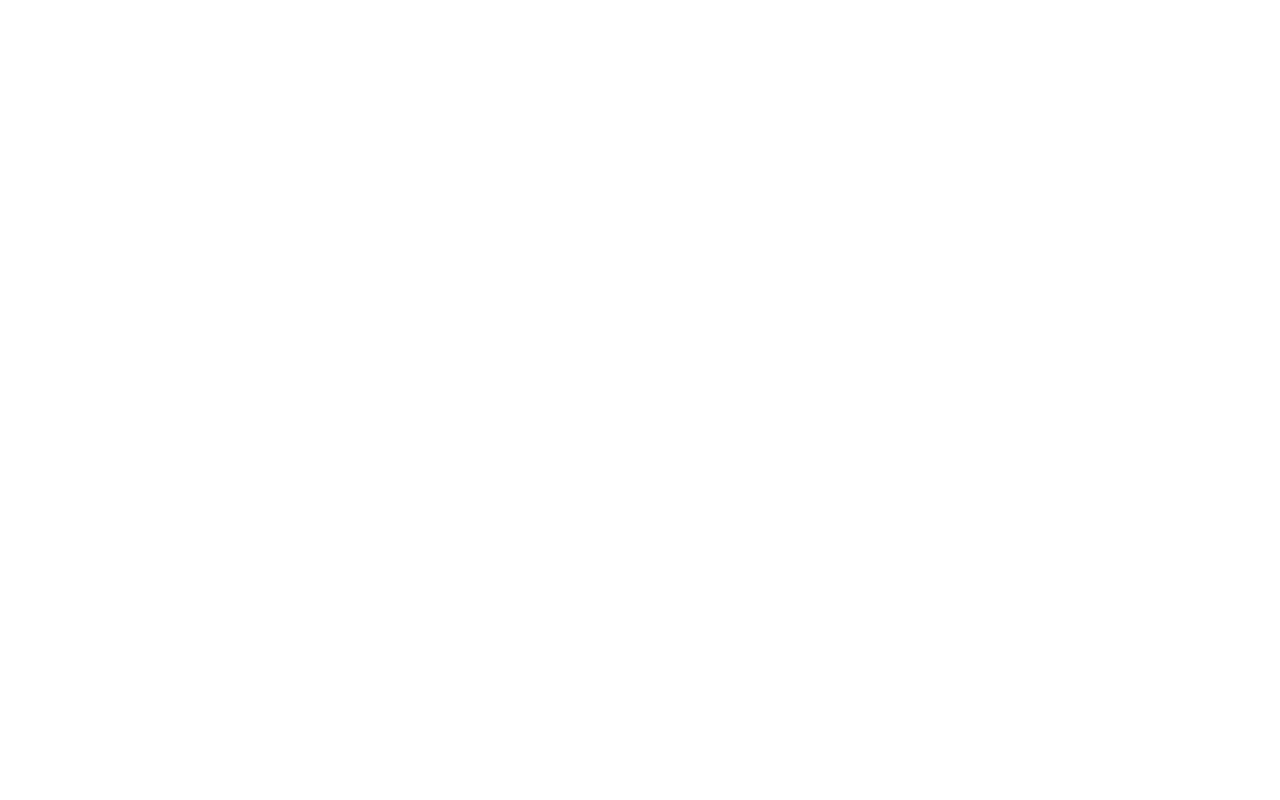
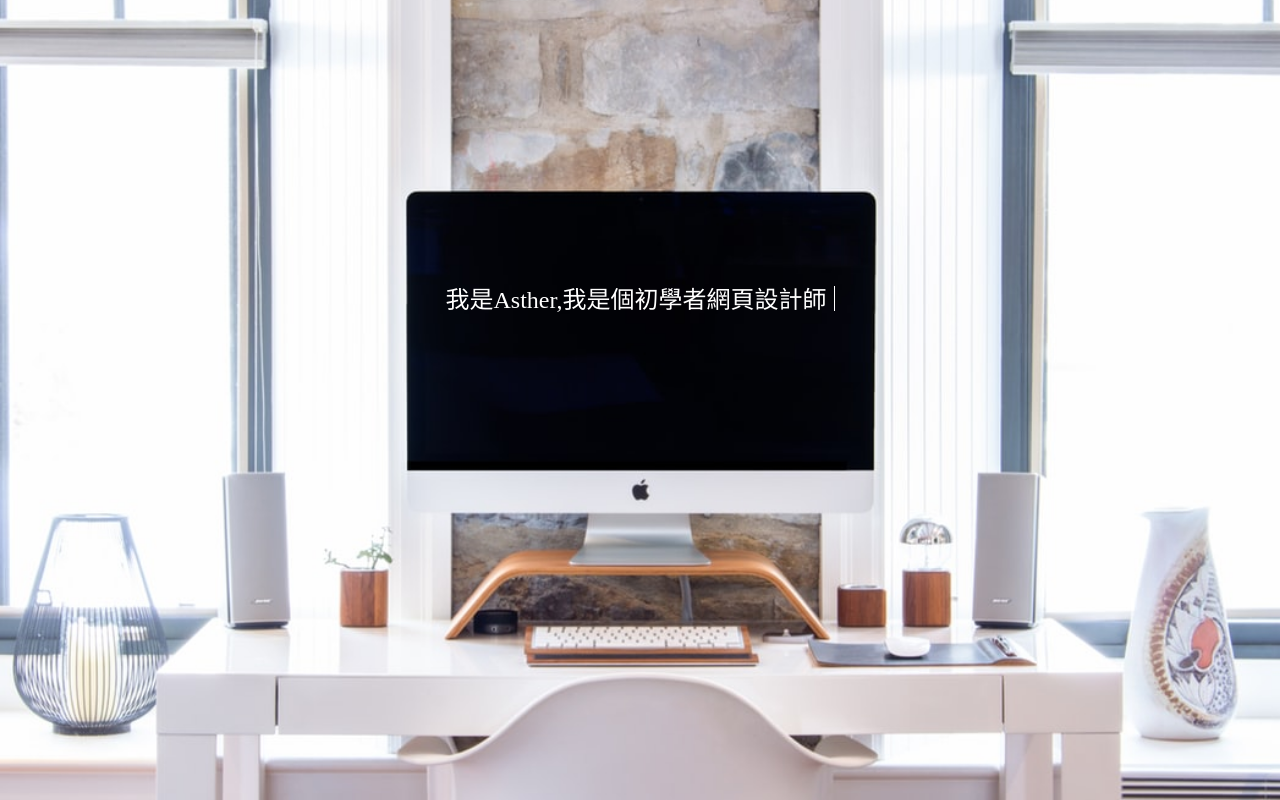
Before and after one commit to Asther1/js--est, a plain HTML site: page index.html in a window 1280 px wide. Drawn offline with Linux system fonts and the light colour scheme.

Commit message:
123122321323

```diff
--- a/index.html
+++ b/index.html
@@ -8,6 +8,7 @@
     <link rel="stylesheet" href="style.css">
 </head>
 <body>
+    <div    id="type">我是Asther,我是個初學者<span id="type-box"></span></div>
     <script src="typeEffect.js"></script>
 </body>
 </html>
--- a/style.css
+++ b/style.css
@@ -0,0 +1,39 @@
+*{
+    margin: 0;
+    padding: 0;
+    font-family: 微軟正黑體;
+}
+
+body{
+    height: 100vh;
+    background-image: url(imgs/computer.jpg);
+    background-size: cover;
+    background-position: center center;
+}
+#type{
+    width: 800px;
+    margin: 0px auto;
+    text-align: center;
+    color: #FFF;
+    padding-top: 280px;
+    font-size: 1.5em;
+}
+#type-box::after{
+    content: "";
+    display: inline-block;
+    width: 1px;
+    height:25px;
+    background-color: #fff;
+    vertical-align: -3.3px;
+    margin-left: 7px;
+    animation: 0.5s infinite shine;
+}
+
+@keyframes shine{
+    0%{
+        opacity: 1;
+    }
+    100%{
+        opacity: 0;
+    }
+}
--- a/typeEffect.js
+++ b/typeEffect.js
@@ -0,0 +1,18 @@
+//陣列
+var texts = ["網頁設計師", "插畫家", "遊戲開發者"];
+//打字速度
+var speed = 1000;
+//編號
+var index = 0;
+//字數
+var count = 0;
+// 要寫入文字的 ID
+var id = "type-box";
+// 定義方法
+function type(){
+    var box = document.getElementById(id);
+    box.innerHTML = texts[index];
+}
+
+// 當網頁載入完成時執行
+document.addEventListener("DOMContentLoaded",type);
```
Also changed, not shown: imgs/computer.jpg (added).
